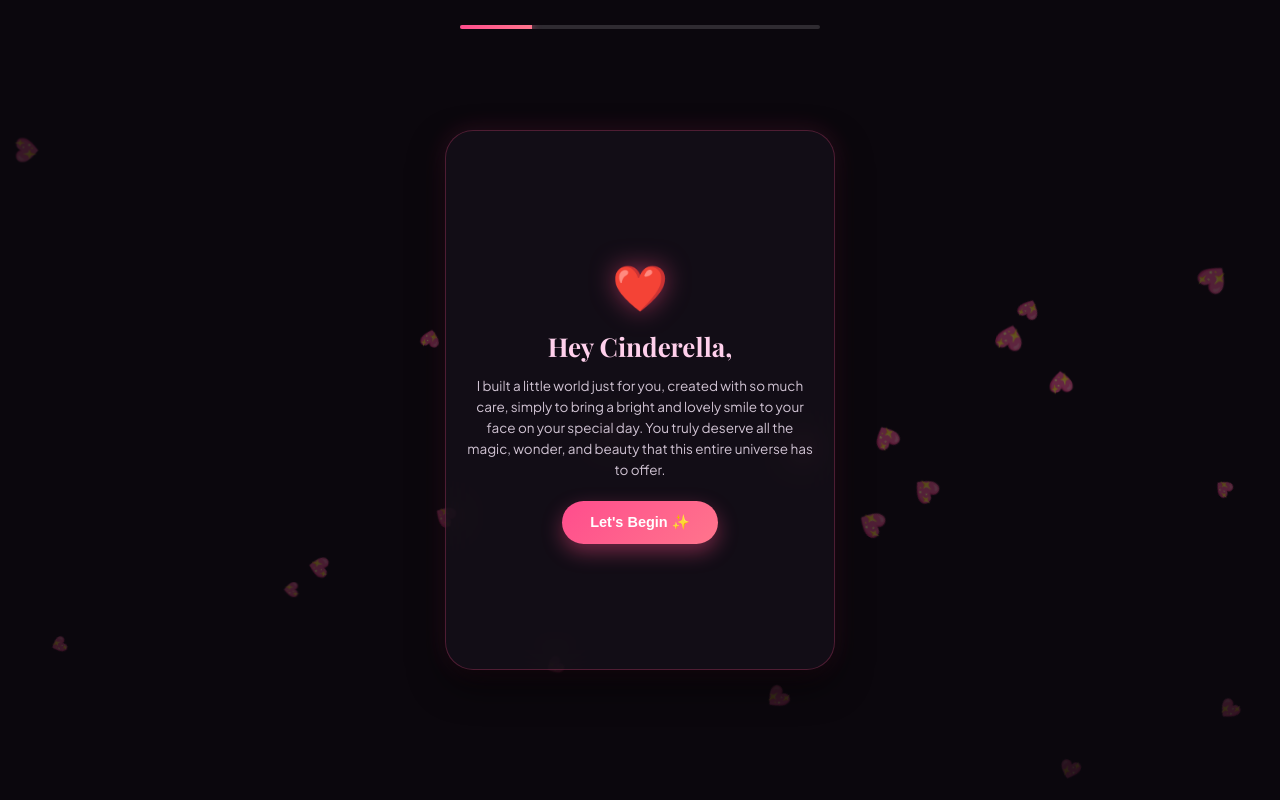
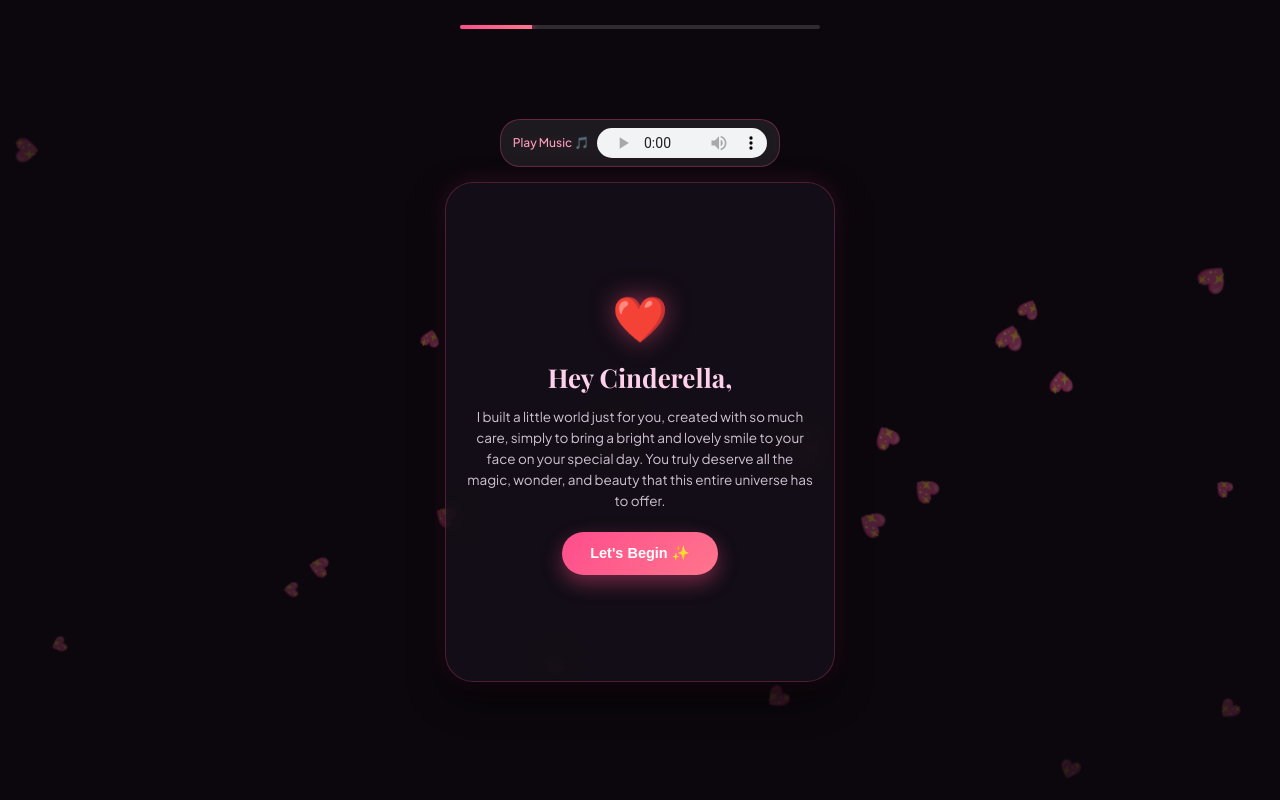
Before and after one commit to princesssnowy-cutiepie/Cinderella-, a plain HTML site: page index.html in a window 1280 px wide. Drawn offline with nearby package versions, Linux system fonts and the light colour scheme; a web font is replaced by a local one.

Commit message:
Implement music player and update button actions
Added a music player box with audio controls and updated button functionality for navigation.

```diff
--- a/index.html
+++ b/index.html
@@ -22,6 +22,7 @@
             font-family: 'Plus Jakarta Sans', sans-serif;
             min-height: 100vh;
             display: flex;
+            flex-direction: column;
             justify-content: center;
             align-items: center;
             overflow-x: hidden;
@@ -85,16 +86,41 @@
             transition: width 0.4s ease;
         }
 
+        /* Music Player Box Styling */
+        .music-box {
+            background: rgba(255, 255, 255, 0.08);
+            border: 1px solid rgba(255, 77, 141, 0.3);
+            padding: 8px 12px;
+            border-radius: 20px;
+            margin-bottom: 15px;
+            display: flex;
+            align-items: center;
+            gap: 8px;
+            z-index: 10;
+            backdrop-filter: blur(10px);
+        }
+
+        .music-box span {
+            font-size: 12px;
+            color: #ff9ebb;
+            font-weight: 500;
+        }
+
+        audio {
+            height: 30px;
+            width: 170px;
+        }
+
         /* Card Frame */
         .card-container {
             width: 90%;
             max-width: 390px;
-            min-height: 540px;
+            min-height: 500px;
             background: rgba(22, 16, 26, 0.75);
             border: 1px solid rgba(255, 77, 141, 0.25);
             backdrop-filter: blur(15px);
             border-radius: 28px;
-            padding: 28px 20px;
+            padding: 24px 20px;
             box-shadow: 0 15px 35px rgba(0, 0, 0, 0.6),
                         0 0 25px rgba(255, 77, 141, 0.15);
             z-index: 10;
@@ -186,7 +212,7 @@
             width: 100%;
             margin-bottom: 16px;
             text-align: left;
-            max-height: 350px;
+            max-height: 330px;
             overflow-y: auto;
             padding-right: 2px;
         }
@@ -255,11 +281,6 @@
 </head>
 <body>
 
-    <!-- Background Audio Element -->
-    <audio id="bgMusic" loop>
-        <source src="song.mp3" type="audio/mp3">
-    </audio>
-
     <!-- Top Progress Indicator -->
     <div class="progress-bar-wrap">
         <div class="progress-bar-fill" id="progressFill"></div>
@@ -267,6 +288,15 @@
 
     <!-- Background Animated Hearts -->
     <div class="hearts-container" id="heartsContainer"></div>
+
+    <!-- Visible Audio Player so she can tap Play easily -->
+    <div class="music-box">
+        <span>Play Music 🎵</span>
+        <audio id="bgMusic" controls loop>
+            <source src="song.mp3" type="audio/mp3">
+            Your browser does not support the audio element.
+        </audio>
+    </div>
 
     <!-- Main Card Container -->
     <div class="card-container">
@@ -276,7 +306,7 @@
             <div class="icon-large">❤️</div>
             <h1>Hey Cinderella,</h1>
             <p>I built a little world just for you, created with so much care, simply to bring a bright and lovely smile to your face on your special day. You truly deserve all the magic, wonder, and beauty that this entire universe has to offer.</p>
-            <button class="btn" onclick="playMusicAndNext()">Let's Begin ✨</button>
+            <button class="btn" onclick="nextStep(2)">Let's Begin ✨</button>
         </div>
 
         <!-- STEP 2: BIRTHDAY MESSAGE -->
@@ -364,17 +394,6 @@
             return document.getElementById(elemId);
         }
 
-        // Play music and move to step 2 when clicking "Let's Begin"
-        function playMusicAndNext() {
-            var music = id('bgMusic');
-            if (music) {
-                music.play().catch(function(error) {
-                    console.log("Audio play restricted");
-                });
-            }
-            nextStep(2);
-        }
-
         // Navigation between steps
         function nextStep(stepNumber) {
             for (let i = 1; i <= 5; i++) {
```
